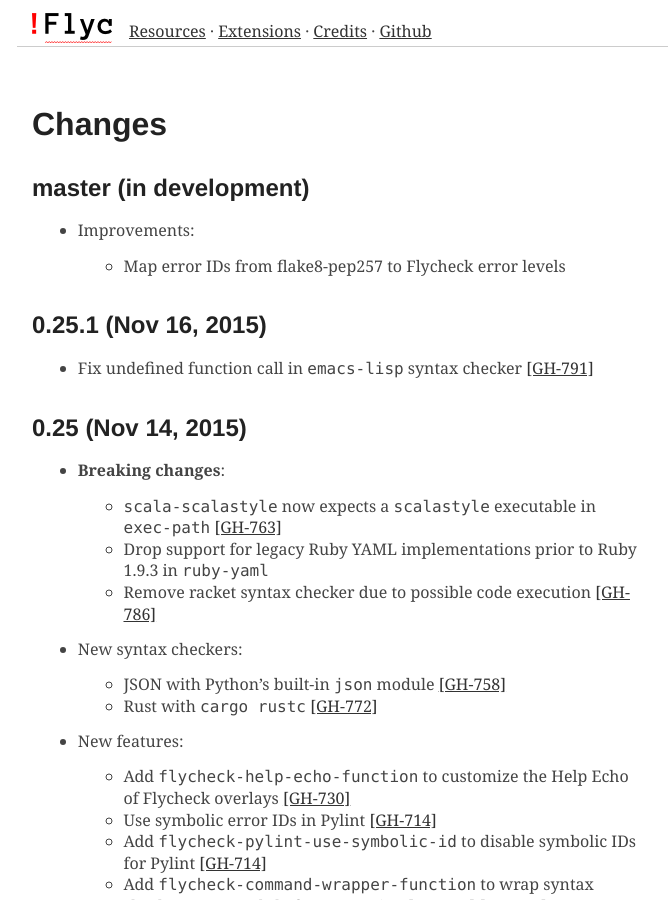
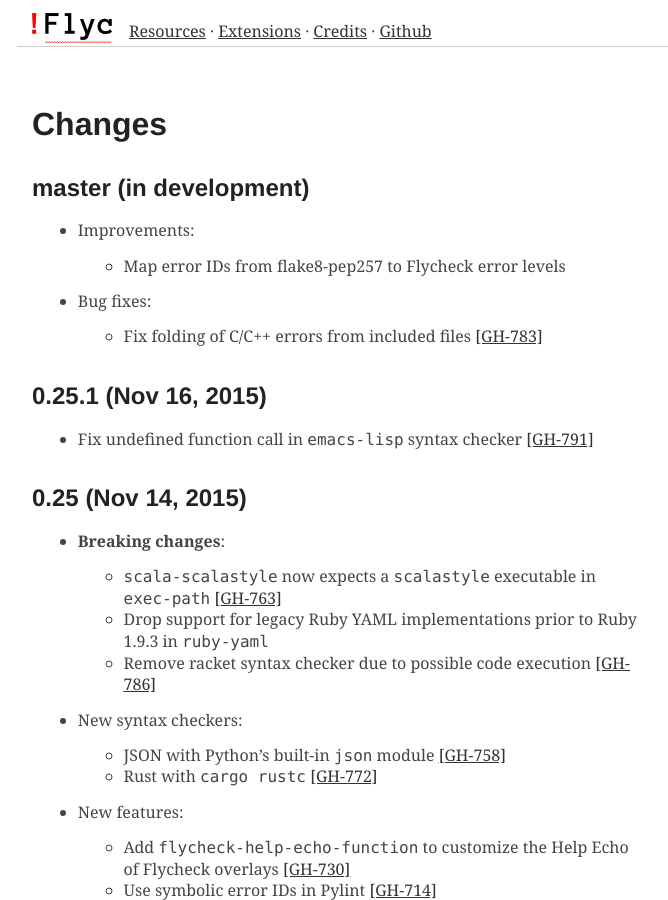
Before and after one commit to cmarqu/flycheck.github.io, a Jekyll site: the page built from changes.md, in a window 1280 px wide and 900 px high. Shown: the whole window, without its empty margins (258-926 px from the left). Built offline with Jekyll 4.4.1, drawn with Linux system fonts in a browser that asks for light colours; some web fonts are replaced.

Commit message:
Update manual from flycheck/flycheck@104d704

```diff
--- a/_includes/changes.md
+++ b/_includes/changes.md
@@ -4,6 +4,10 @@
 - Improvements:
 
   - Map error IDs from flake8-pep257 to Flycheck error levels
+
+- Bug fixes:
+
+  - Fix folding of C/C++ errors from included files [[GH-783]](https://github.com/flycheck/flycheck/issues/783)
 
 0.25.1 (Nov 16, 2015)
 =====================
```
Also changed, not shown: _includes/credits.md (+1 -0 lines).
